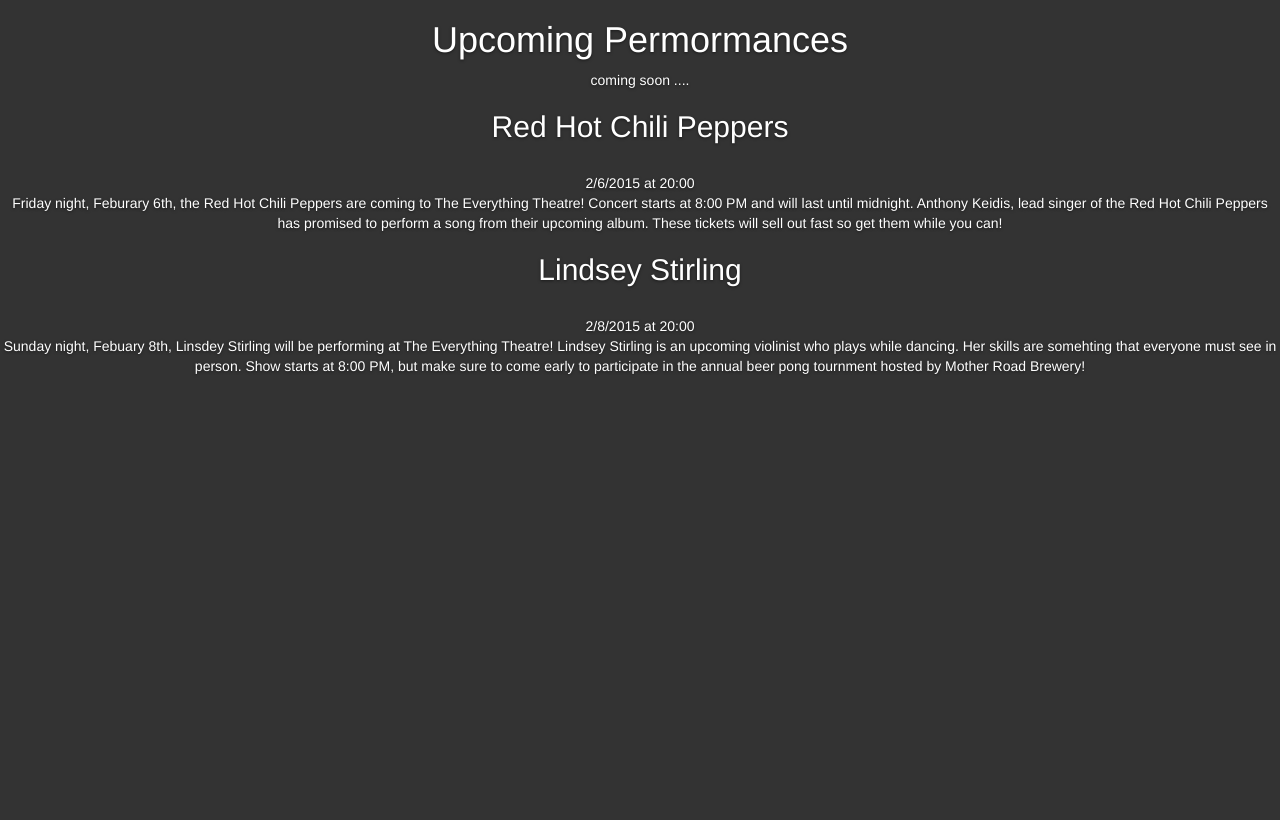
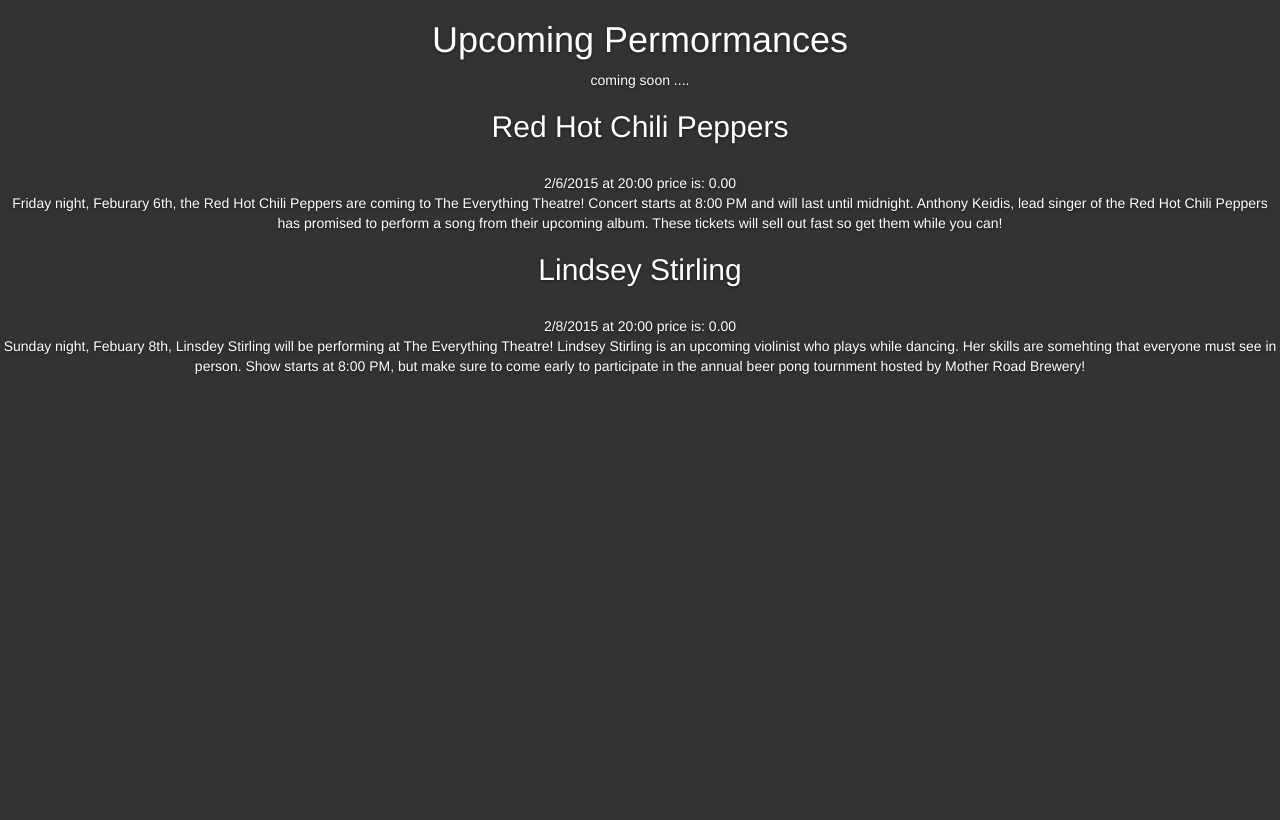
Before and after one commit to fujipug/theatre, a Django app: page /upcoming_performances/ in a window 1280 px wide. Run offline with Django 3.2, Linux system fonts and the light colour scheme; data comes from the database, SQL or seed files in the repository; some libraries are stand-ins or nearby versions.

Commit message:
added price field to database tables

```diff
--- a/Template/upcoming_performances.html
+++ b/Template/upcoming_performances.html
@@ -14,7 +14,7 @@
 	coming soon ....
     {% for p in Performance%}
     <h2>{{ p.name }}</h2><br>
-    {{p.date}} at {{p.time}}<br>
+    {{p.date}} at {{p.time}} price is: {{p.price}}<br>
     {{p.description}}
     {%endfor%}
 
--- a/polls/models.py
+++ b/polls/models.py
@@ -1,10 +1,12 @@
 from django.db import models
+from decimal import Decimal
 
 class Performance(models.Model):
     name=models.TextField()
     date=models.CharField(max_length=10)
     time=models.CharField(max_length=5) #military time please
     description=models.TextField(default="Description missing.")
+    price=models.DecimalField(default=Decimal(00.00), max_digits=4, decimal_places=2)
     picture=models.TextField()
     def __unicode__(self):
         return self.name
@@ -14,6 +16,7 @@
     date=models.CharField(max_length=10)
     time=models.CharField(max_length=5) #military time please
     description=models.TextField(default="Description missing.")
+    price=models.DecimalField(default=Decimal(00.00), max_digits=4, decimal_places=2)
     picture=models.TextField()
     def __unicode__(self):
         return self.name
```
Also changed, not shown: polls/migrations/0003_auto_20150204_1120.py (added), polls/migrations/0004_auto_20150204_1123.py (added), polls/migrations/0005_auto_20150204_1140.py (added), polls/migrations/0006_auto_20150204_1140.py (added).
